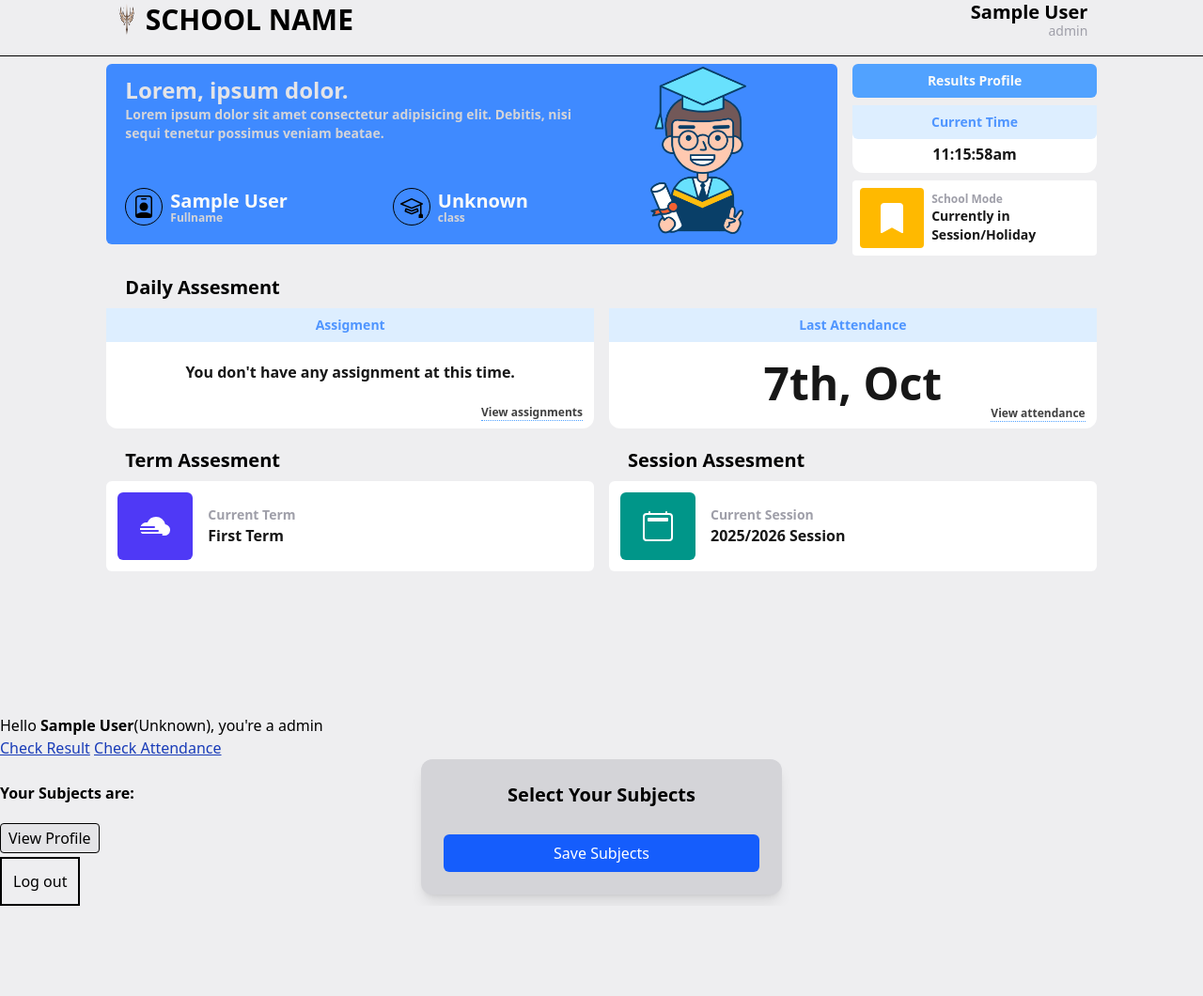
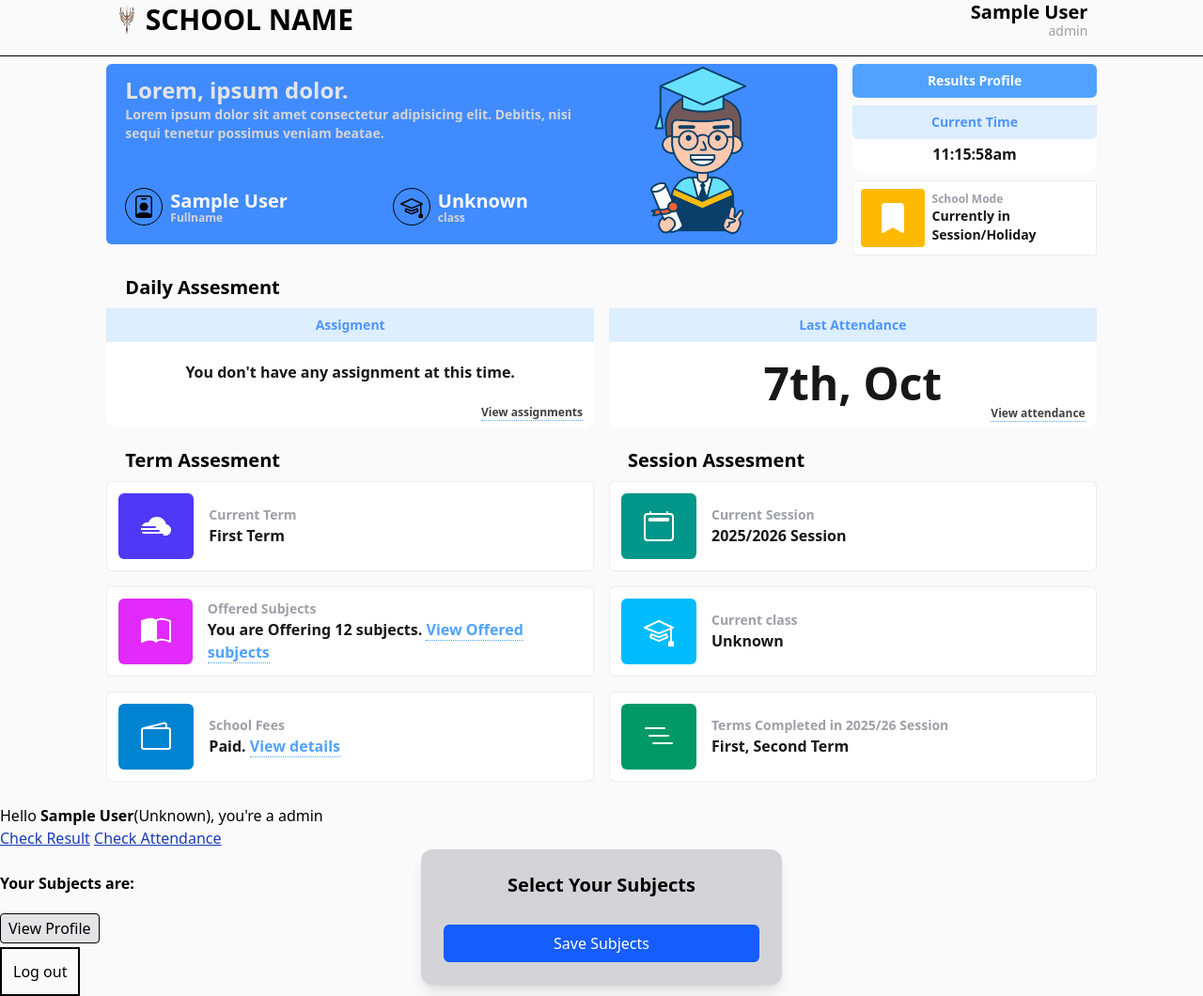
Before and after one commit to Samn1ce/SMS, a PHP site: page /studentDashboard.php in a window 1280 px wide. Shown: the part 17-1077 px from the top of the page at 94% size. Before the commit the page ends 981 px from the top, so only its background shows below. Run offline with PHP 8.4, Linux system fonts and the light colour scheme; the visitor is signed in with stand-in values (Sample User, id 1); data that the repository does not hold is empty.

Commit message:
Student Dashboard UI

```diff
--- a/components/icons.php
+++ b/components/icons.php
@@ -120,6 +120,45 @@ function renderIcon($name, $class = '') {
                     </svg>
                 ';
             break;
+            case 'subjects':
+                echo '
+                    <svg xmlns="http://www.w3.org/2000/svg"
+                        width="16"
+                        height="16"
+                        fill="currentColor"
+                        class="bi bi-book-half '. htmlspecialchars($class) .'"
+                        viewBox="0 0 16 16"
+                    >
+                        <path d="M8.5 2.687c.654-.689 1.782-.886 3.112-.752 1.234.124 2.503.523 3.388.893v9.923c-.918-.35-2.107-.692-3.287-.81-1.094-.111-2.278-.039-3.213.492zM8 1.783C7.015.936 5.587.81 4.287.94c-1.514.153-3.042.672-3.994 1.105A.5.5 0 0 0 0 2.5v11a.5.5 0 0 0 .707.455c.882-.4 2.303-.881 3.68-1.02 1.409-.142 2.59.087 3.223.877a.5.5 0 0 0 .78 0c.633-.79 1.814-1.019 3.222-.877 1.378.139 2.8.62 3.681 1.02A.5.5 0 0 0 16 13.5v-11a.5.5 0 0 0-.293-.455c-.952-.433-2.48-.952-3.994-1.105C10.413.809 8.985.936 8 1.783"/>
+                    </svg>
+                ';
+            break;
+            case 'fees':
+                echo '
+                    <svg xmlns="http://www.w3.org/2000/svg"
+                        width="16"
+                        height="16"
+                        fill="currentColor"
+                        class="bi bi-wallet2 '. htmlspecialchars($class) .'"
+                        viewBox="0 0 16 16"
+                    >
+                        <path d="M12.136.326A1.5 1.5 0 0 1 14 1.78V3h.5A1.5 1.5 0 0 1 16 4.5v9a1.5 1.5 0 0 1-1.5 1.5h-13A1.5 1.5 0 0 1 0 13.5v-9a1.5 1.5 0 0 1 1.432-1.499zM5.562 3H13V1.78a.5.5 0 0 0-.621-.484zM1.5 4a.5.5 0 0 0-.5.5v9a.5.5 0 0 0 .5.5h13a.5.5 0 0 0 .5-.5v-9a.5.5 0 0 0-.5-.5z"/>
+                    </svg>
+                ';
+            break;
+            case 'termsCompleted':
+                echo '
+                    <svg xmlns="http://www.w3.org/2000/svg"
+                        width="16"
+                        height="16"
+                        fill="currentColor"
+                        class="bi bi-list-nested '. htmlspecialchars($class) .'"
+                        viewBox="0 0 16 16"
+                    >
+                        <path fill-rule="evenodd" d="M4.5 11.5A.5.5 0 0 1 5 11h10a.5.5 0 0 1 0 1H5a.5.5 0 0 1-.5-.5m-2-4A.5.5 0 0 1 3 7h10a.5.5 0 0 1 0 1H3a.5.5 0 0 1-.5-.5m-2-4A.5.5 0 0 1 1 3h10a.5.5 0 0 1 0 1H1a.5.5 0 0 1-.5-.5"/>
+                    </svg>
+                ';
+            break;
         default:
             echo "<!-- Unknown icon: " . htmlspecialchars($name) . " -->";
 
--- a/studentDashboard.php
+++ b/studentDashboard.php
@@ -59,7 +59,7 @@ function getSelectedSubjects($conn, $student_id) {
     <script defer src="https://cdn.jsdelivr.net/npm/alpinejs@3.x.x/dist/cdn.min.js"></script>
     <title>Student Dashboard</title>
 </head>
-<body class="bg-zinc-200/60">
+<body class="bg-neutral-50">
     <header class="w-full border-b">
         <div class="w-full mx-auto">
             <div class="mx-auto w-11/12 lg:w-10/12 flex justify-between p-2">
@@ -67,7 +67,7 @@ function getSelectedSubjects($conn, $student_id) {
                     <img src="public\png-aura.com.png" class="w-10 h-10" />
                     <h1 class="font-bold text-3xl">SCHOOL NAME</h1>
                 </div>
-                <a href="studentProfile.php?id=<?= $id ?>" class="hidden lg:flex flex-col justify-end items-end cursor-pointer p-2 hover:bg-zinc-300 duration-300 transition-all">
+                <a href="studentProfile.php?id=<?= $id ?>" class="hidden md:flex flex-col justify-end items-end cursor-pointer p-2 hover:bg-zinc-300 duration-300 transition-all">
                     <h2 class="font-semibold text-xl"><?= htmlspecialchars($_SESSION['student_name']) ?></h2>
                     <p class="text-zinc-400 text-sm -mt-1"><?= htmlspecialchars($_SESSION['role']) ?></p>
                 </a>
@@ -76,13 +76,13 @@ function getSelectedSubjects($conn, $student_id) {
     </header>
     <main class="w-full min-h-[700px] p-2 mx-auto">
         <section class="mx-auto w-11/12 lg:w-10/12 flex flex-col lg:flex-row lg:gap-4 gap-2">
-            <div class="w-full lg:w-9/12 lg:h-48 bg-blue-500/90 rounded-md p-3 lg:pt-3 lg:p-5 flex justify-center items-center">
+            <div class="w-full lg:w-9/12 md:h-38 lg:h-48 bg-blue-500/90 rounded-md p-3 lg:pt-3 lg:p-5 flex justify-center items-center">
                 <div class="w-full h-full flex flex-col justify-between gap-4 lg:gap-0">
                     <div>
                         <p class="text-xl lg:text-2xl font-semibold text-zinc-200">Lorem, ipsum dolor.</p>
                         <p class="text-xs lg:text-sm text-zinc-300 font-semibold">Lorem ipsum dolor sit amet consectetur adipisicing elit. Debitis, nisi sequi tenetur possimus veniam beatae.</p>
                     </div>
-                    <div class="flex flex-col lg:flex-row gap-2 lg:gap-28">
+                    <div class="flex flex-col md:flex-row gap-2 md:gap-x-14 lg:gap-28">
                         <div class="flex lg:justify-center lg:items-center gap-2">
                             <div class="w-10 h-10 border rounded-full flex justify-center items-center">
                                 <?php renderIcon('person', 'w-6 h-6') ?>
@@ -124,7 +124,7 @@ function getSelectedSubjects($conn, $student_id) {
                         x-text="time"
                         class="w-full flex-1 text-neutral-900 text-center font-semibold pt-1"></p>
                 </div>
-                <div class="bg-white h-20 w-full rounded hover:shadow-2xl duration-300 transition-all p-2 flex items-center gap-2">
+                <div class="bg-white h-20 w-full rounded hover:shadow-2xl duration-300 transition-all p-2 flex items-center gap-2 border-zinc-200/65 border">
                     <div class="w-20 bg-amber-400 rounded h-full flex justify-center items-center">
                         <?php renderIcon('sessionStatus', 'w-8 h-8 text-white') ?>
                     </div>
@@ -137,7 +137,7 @@ function getSelectedSubjects($conn, $student_id) {
         </section>
         <section class="mx-auto w-11/12 lg:w-10/12 mt-5">
             <h2 class="font-bold text-xl pl-5 mb-2">Daily Assesment</h2>
-            <div class="w-full flex flex-col lg:flex-row gap-4">
+            <div class="w-full flex flex-col md:flex-row gap-4">
                 <div class="w-full lg:w-1/2 h-32 bg-white flex flex-col lg:flex-1 rounded-b-xl shadow-gray-950">
                     <div class="w-full p-2 flex justify-center items-center bg-blue-300/30 text-blue-500/80 font-semibold text-sm shadow-black">Assigment</div>
                     <p class="w-full flex-1 text-neutral-900 text-center font-semibold pt-5">You don't have any assignment at this time.</p>
@@ -151,11 +151,11 @@ function getSelectedSubjects($conn, $student_id) {
             </div>
         </section>
         <section class="mx-auto w-11/12 lg:w-10/12 mt-5">
-            <div class="w-full flex flex-col lg:flex-row gap-4">
+            <div class="w-full flex flex-col md:flex-row gap-4">
                 <div class="w-full lg:w-1/2">
                     <h3 class="font-bold text-xl pl-5 mb-2">Term Assesment</h3>
                     <div class="w-full">
-                        <div class="w-full h-24 bg-white rounded-md p-3 flex items-center gap-4 hover:shadow-2xl duration-300 transition-all">
+                        <div class="w-full h-24 bg-white rounded-md p-3 flex items-center gap-4 hover:shadow-2xl duration-300 transition-all mb-4 border-zinc-200/65 border">
                             <div class="h-full w-20 rounded-md flex justify-center items-center bg-indigo-600">
                                 <?php renderIcon('term', 'w-8 h-8 text-white') ?>
                             </div>
@@ -164,18 +164,54 @@ function getSelectedSubjects($conn, $student_id) {
                                 <p class="text-neutral-900 font-semibold">First Term</p>
                             </div>
                         </div>
+                        <div class="w-full h-24 bg-white rounded-md p-3 flex items-center gap-4 hover:shadow-2xl duration-300 transition-all mb-4 border-zinc-200/65 border">
+                            <div class="h-full w-20 rounded-md flex justify-center items-center bg-fuchsia-500">
+                                <?php renderIcon('subjects', 'w-8 h-8 text-white') ?>
+                            </div>
+                            <div>
+                                <p class="text-sm text-zinc-400 font-semibold">Offered Subjects</p>
+                                <p class="text-neutral-900 font-semibold">You are Offering 12 subjects. <span><a href="" class="text-blue-400 border-dotted border-b-blue-400 border-b cursor-pointer">View Offered subjects</a></span></p>
+                            </div>
+                        </div>
+                        <div class="w-full h-24 bg-white rounded-md p-3 flex items-center gap-4 hover:shadow-2xl duration-300 transition-all mb-4 border-zinc-200/65 border">
+                            <div class="h-full w-20 rounded-md flex justify-center items-center bg-sky-600">
+                                <?php renderIcon('fees', 'w-8 h-8 text-white') ?>
+                            </div>
+                            <div>
+                                <p class="text-sm text-zinc-400 font-semibold">School Fees</p>
+                                <p class="text-neutral-900 font-semibold">Paid. <span><a href="" class="text-blue-400 border-dotted border-b-blue-400 border-b cursor-pointer">View details</a></span></p>
+                            </div>
+                        </div>
                     </div>
                 </div>
                 <div class="w-full lg:w-1/2">
                     <h3 class="font-bold text-xl pl-5 mb-2">Session Assesment</h3>
                     <div class="w-full">
-                        <div class="w-full h-24 bg-white rounded-md p-3 flex items-center gap-4 hover:shadow-2xl duration-300 transition-all">
+                        <div class="w-full h-24 bg-white rounded-md p-3 flex items-center gap-4 hover:shadow-2xl duration-300 transition-all mb-4 border-zinc-200/65 border">
                             <div class="h-full w-20 rounded-md flex justify-center items-center bg-teal-600">
                                 <?php renderIcon('session', 'w-8 h-8 text-white') ?>
                             </div>
                             <div>
                                 <p class="text-sm text-zinc-400 font-semibold">Current Session</p>
                                 <p class="text-neutral-900 font-semibold">2025/2026 Session</p>
+                            </div>
+                        </div>
+                        <div class="w-full h-24 bg-white rounded-md p-3 flex items-center gap-4 hover:shadow-2xl duration-300 transition-all mb-4 border-zinc-200/65 border">
+                            <div class="h-full w-20 rounded-md flex justify-center items-center bg-sky-400">
+                                <?php renderIcon('grade', 'w-8 h-8 text-white') ?>
+                            </div>
+                            <div>
+                                <p class="text-sm text-zinc-400 font-semibold">Current class</p>
+                                <p class="text-neutral-900 font-semibold"><?= htmlspecialchars($className) ?></p>
+                            </div>
+                        </div>
+                        <div class="w-full h-24 bg-white rounded-md p-3 flex items-center gap-4 hover:shadow-2xl duration-300 transition-all mb-4 border-zinc-200/65 border">
+                            <div class="h-full w-20 rounded-md flex justify-center items-center bg-emerald-600">
+                                <?php renderIcon('termsCompleted', 'w-8 h-8 text-white') ?>
+                            </div>
+                            <div>
+                                <p class="text-sm text-zinc-400 font-semibold">Terms Completed in 2025/26 Session</p>
+                                <p class="text-neutral-900 font-semibold">First, Second Term</p>
                             </div>
                         </div>
                     </div>
```
